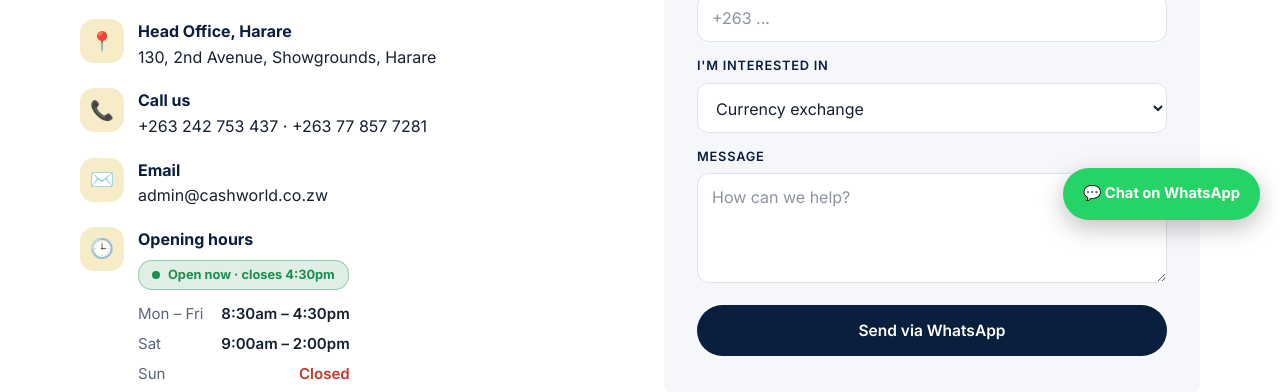
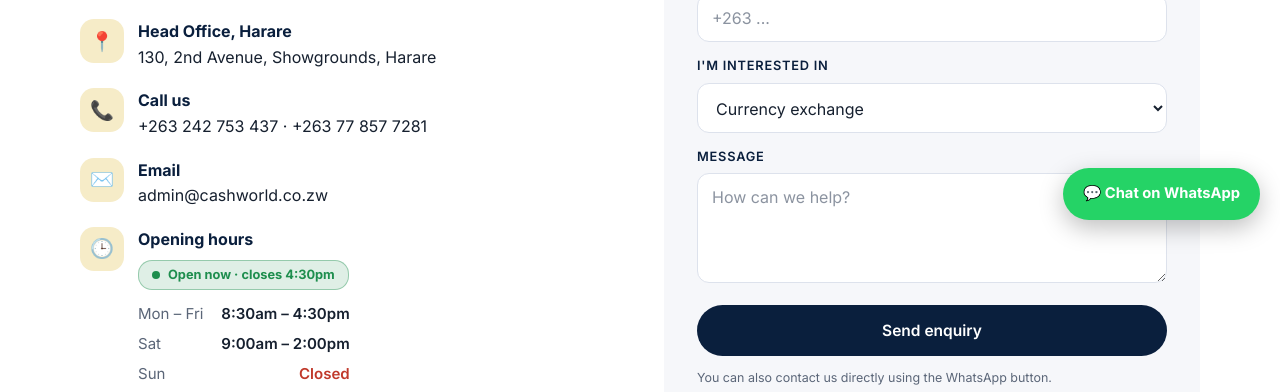
Before and after one commit to danielmecer21/Cashworld-webpage, a plain HTML site: page contact.html in a window 1280 px wide. Shown: the part 560-952 px from the top of the page. Drawn offline with Linux system fonts and the light colour scheme.

Commit message:
Connect contact form to enquiry backend

```diff
--- a/contact.html
+++ b/contact.html
@@ -68,7 +68,7 @@
       <div class="field"><label for="topic">I'm interested in</label>
         <select id="topic"><option>Currency exchange</option><option>Money transfer</option><option>Bill payments</option><option>Something else</option></select></div>
       <div class="field"><label for="msg">Message</label><textarea id="msg" placeholder="How can we help?"></textarea></div>
-      <button class="btn btn-navy" type="submit" style="width:100%;justify-content:center">Send via WhatsApp</button>
+      <div class="hp" aria-hidden="true"><label>Leave this empty<input id="contactWebsite" tabindex="-1" autocomplete="off"></label></div><button class="btn btn-navy" id="contactSend" type="submit" style="width:100%;justify-content:center">Send enquiry</button><p class="form-msg" id="contactMsg" role="status"></p><p class="hint">You can also contact us directly using the WhatsApp button.</p>
     </form>
   </div>
 </section>
```
